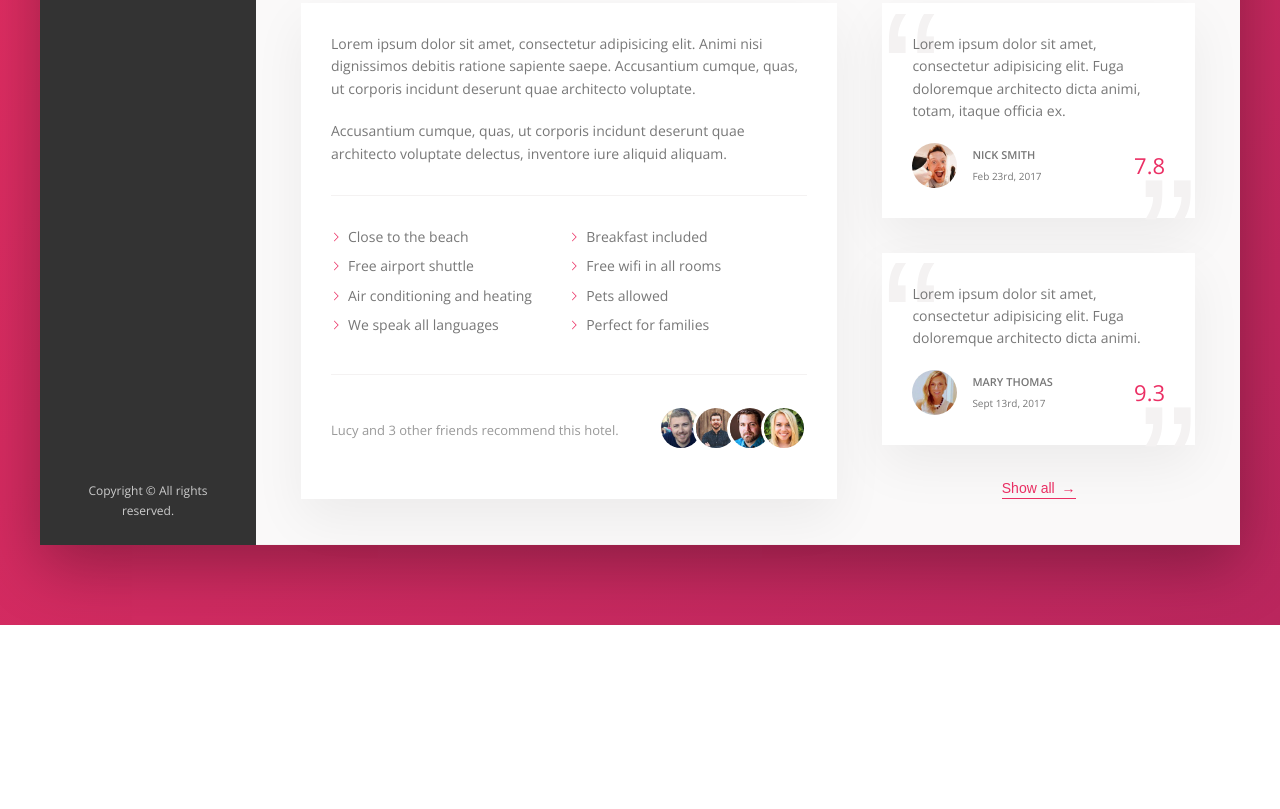
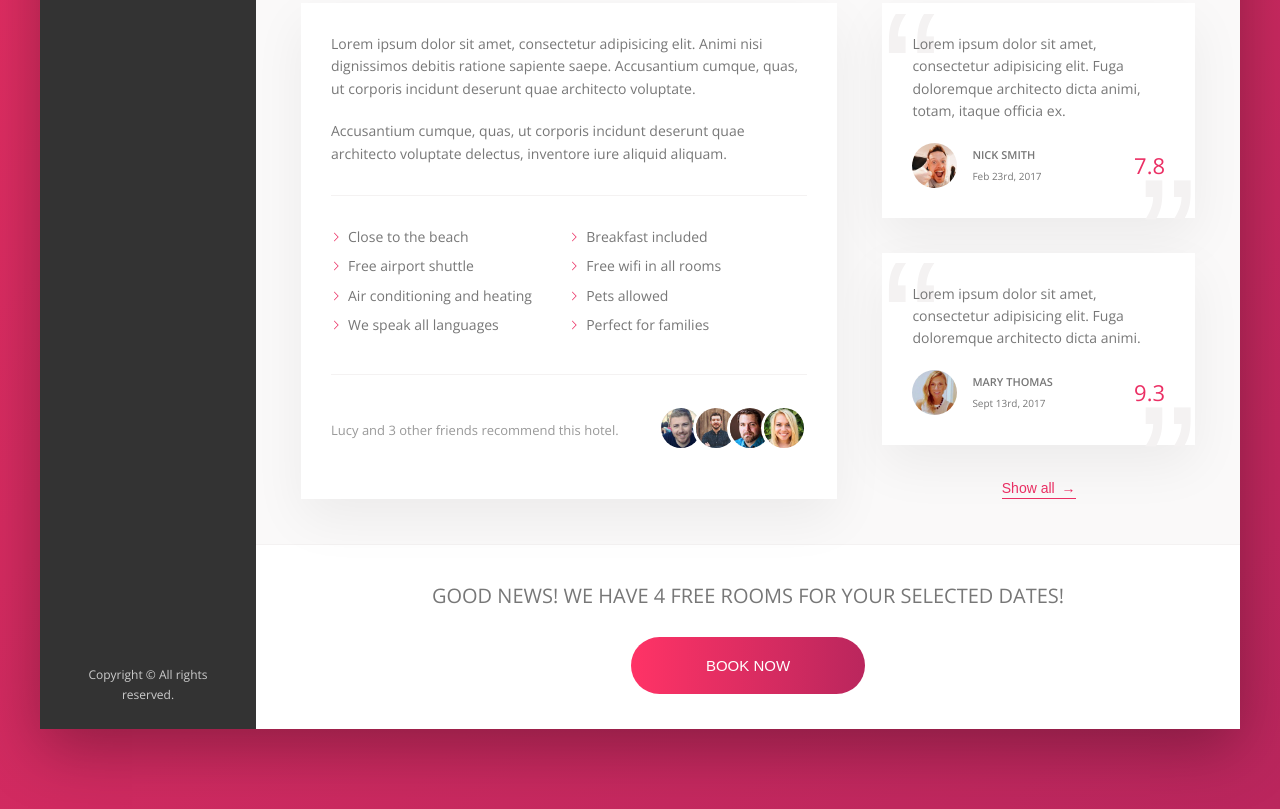
Before and after one commit to oFrederic/Trillo, a website: page index.html in a window 1280 px wide. Shown: the part 644-1453 px from the top of the page. Before the commit the page ends 1269 px from the top, so only its background shows below. Drawn offline with nearby package versions, Linux system fonts and the light colour scheme.

Commit message:
building the CTA section

```diff
--- a/index.html
+++ b/index.html
@@ -274,6 +274,18 @@
               <button class="btn-inline">Show all <span>&rarr;</span></button>
             </div>
           </div>
+
+          <!-- ------ Call To Action ------ -->
+          <div class="cta">
+            <h2 class="cta__book-now">
+              Good news! We have 4 free rooms for your selected dates!
+            </h2>
+
+            <button class="btn">
+              <span class="btn__visible">Book now</span>
+              <span class="btn__invisible">Only 4 rooms left</span>
+            </button>
+          </div>
         </main>
       </div>
     </div>
--- a/sass/_components.scss
+++ b/sass/_components.scss
@@ -437,3 +437,72 @@
     z-index: 1;
   }
 }
+
+///////////// CTA /////////////
+.cta {
+  padding: 3.5rem 0;
+  text-align: center;
+
+  &__book-now {
+    text-transform: uppercase;
+    font-size: 2rem;
+    font-weight: 300;
+    margin-bottom: 2.5rem;
+  }
+}
+
+.btn {
+  position: relative;
+  font-size: 1.5rem;
+  font-weight: 300;
+  text-transform: uppercase;
+  border-radius: 100px;
+  border: none;
+  background-image: linear-gradient(
+    to right,
+    var(--color-primary-light),
+    var(--color-primary-dark)
+  );
+  overflow: hidden;
+  color: #fff;
+  cursor: pointer;
+
+  & > * {
+    display: inline-block;
+    height: 100%;
+    width: 100%;
+    transition: all 0.2s;
+  }
+
+  &__visible {
+    padding: 2rem 7.5rem;
+  }
+
+  &__invisible {
+    position: absolute;
+    padding: 2rem 0rem;
+    left: 0;
+    top: -100%;
+  }
+
+  &:hover {
+    background-image: linear-gradient(
+      to left,
+      var(--color-primary-light),
+      var(--color-primary-dark)
+    );
+  }
+
+  &:hover &__visible {
+    transform: translateY(100%);
+  }
+
+  &:hover &__invisible {
+    top: 0;
+  }
+
+  &:focus {
+    outline: none;
+    animation: pulsate 1s infinite;
+  }
+}
```
Also changed, not shown: css/style.css.
